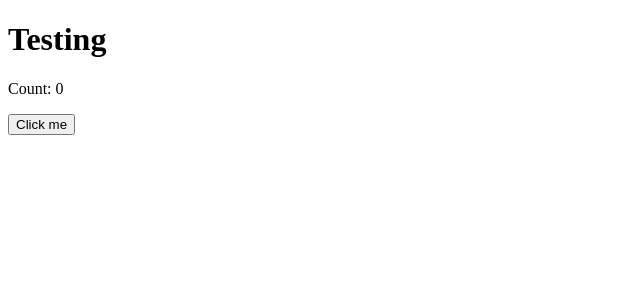
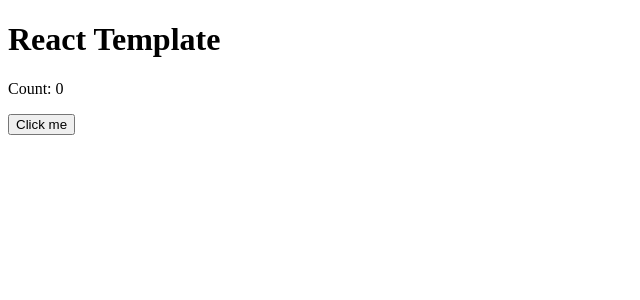
Before and after one commit to shedali/template-nix-project, a React (Vite) app: page / in a window 1280 px wide. Shown: the top 300 px of the page, without its empty margins (0-640 px from the left). Built offline with nearby package versions, Linux system fonts and the light colour scheme.

Commit message:
change title

```diff
--- a/src/main.tsx
+++ b/src/main.tsx
@@ -6,7 +6,7 @@ function App() {
 
   return (
     <div>
-      <h1>Testing</h1>
+      <h1>React Template</h1>
       <p>Count: {count}</p>
       <button onClick={() => setCount(count + 1)}>Click me</button>
     </div>
```
